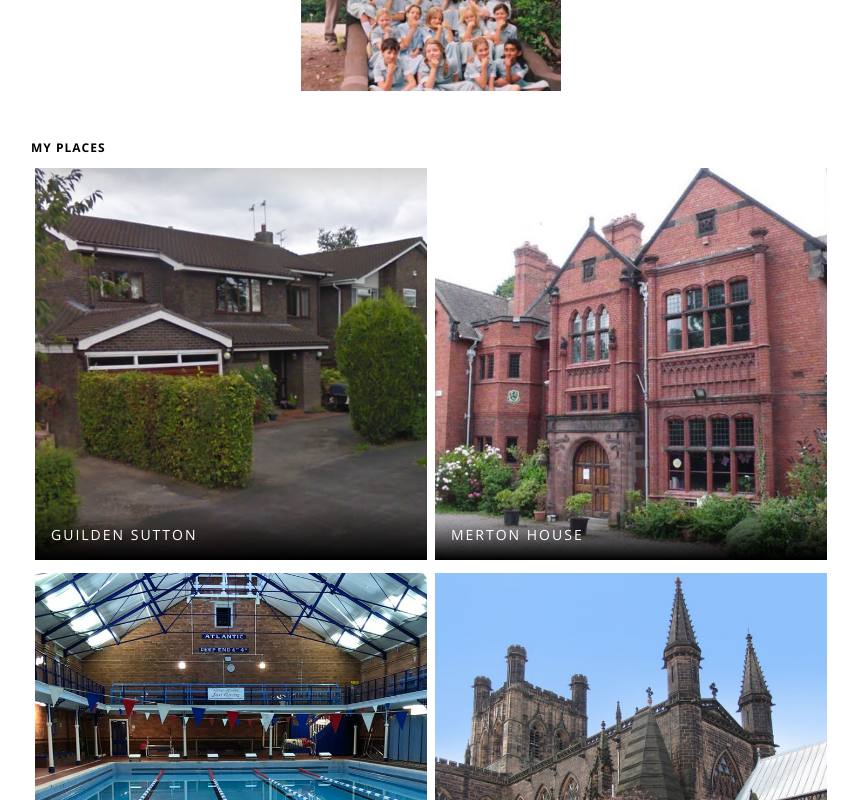
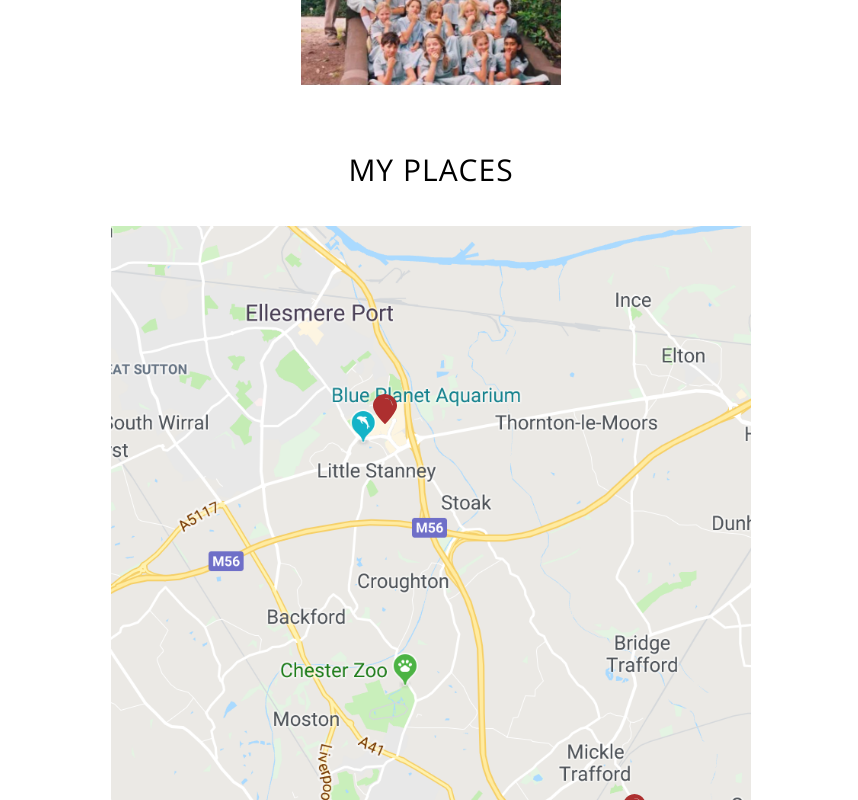
Before and after one commit to oreosryo/chester, a React (Create React App) app: page / in a window 1280 px wide. Shown: the part 980-1780 px from the top of the page, without its empty margins (209-1067 px from the left). Built offline with nearby package versions, Linux system fonts and the light colour scheme.

Commit message:
Added map with location pins

```diff
--- a/src/App.js
+++ b/src/App.js
@@ -4,6 +4,7 @@
 import Header from './components/Header';
 import Modal from './components/Modal';
 import NavMenu from './components/NavMenu';
+import PlaceMap from './components/PlaceMap'
 
 /* data */
 import data from './Data';
@@ -86,7 +87,6 @@
 
     return(
       <div className="place-grid" id="my-places">
-        <h1 className="grid-header">My Places</h1>
         <div className="grid">
           {gridItems}
         </div>
@@ -102,6 +102,7 @@
       <div>
         <NavMenu />
         <Header />
+        <PlaceMap />
         <PlaceGrid />
       </div>
     )
--- /dev/null
+++ b/src/components/GridItem.js
@@ -0,0 +1,60 @@
+import React, { Component } from 'react';
+
+/* modules */
+import Modal from './Modal'
+import ModalContent from './ModalContent';
+import locationPin from '../assets/icons/location-pin.svg'
+
+class GridItem extends Component {
+    constructor(props)
+    {
+      super(props);
+      this.state = {
+        name: null,
+        imgUrl: null,
+        content: null,
+        coordinates: null,
+        isOpen: false
+      }
+    }
+
+    toggleModal = () => {
+      this.setState({
+        isOpen: !this.state.isOpen
+      });
+    }
+
+    render () {
+        let topCoordinate = this.props.coordinates[0] + '%';
+        let leftCoordinate = this.props.coordinates[1] + '%';
+        var gridPointStyle = {
+            top: topCoordinate,
+            left: leftCoordinate
+        }
+
+        return(
+            // this is the squares in the grid that you see which have the names of the places
+            <div className="grid-point" style={gridPointStyle} onClick={this.toggleModal}>
+              <div className="grid-item">
+                <img className="background" src={this.props.imgUrl} alt={this.props.name} />
+                <div className="location">
+                    {this.props.name}
+                </div>
+                <Modal show={this.state.isOpen}
+                    onClose={this.toggleModal}>
+                    <ModalContent
+                    name={this.props.name}
+                    imgUrl={this.props.imgUrl}
+                    content={this.props.content}>
+                    </ModalContent>
+                </Modal>
+              </div>
+              <div>
+                <img className="location-pin" src={locationPin} alt="Location pin"/>
+              </div>
+            </div>
+      )
+    }
+  }
+
+  export default GridItem;
--- a/src/components/Header.js
+++ b/src/components/Header.js
@@ -30,7 +30,7 @@
               </div>
             <div className="sub-section" id="meaning">
               <h1>What this city means to me</h1>
-              I lived here for 3 years (2001-2004). It was filled with lots of travel, life-changing experiences and fond memories. The city has a vibrant history which you can see yourself through all the Roman, Tudor and Victorian architecture.
+              I lived here for 3 years (2001-2004). This time was filled with lots of travel, life-changing experiences and fond memories. The city has a vibrant history which you can see yourself through all the Roman, Tudor and Victorian architecture.
               <div className="description-images">
                 <img src={Merton} alt="Merton House Class"/>
               </div>
--- /dev/null
+++ b/src/components/ModalContent.js
@@ -0,0 +1,21 @@
+import React, { Component } from 'react';
+
+class ModalContent extends Component {
+    render() {
+      return (
+        <div className="modal-content">
+          <div className="image-container">
+            <img src={this.props.imgUrl} alt={this.props.name} />
+          </div>
+            <div className="header">
+              <span className="header-name">{this.props.name}</span>
+            </div>
+            <div className="description">
+              {this.props.content}
+          </div>
+        </div>
+      );
+    }
+  }
+
+  export default ModalContent;
--- a/src/components/NavMenu.js
+++ b/src/components/NavMenu.js
@@ -8,7 +8,7 @@
         return (
             <div className="nav-menu">
                 <div className="menu-item"><a href="#about">About</a></div>
-                <div className="menu-item"><a href="#meaning">What the City Means to Me</a></div>
+                <div className="menu-item"> - <a href="#meaning">What the City Means to Me</a></div>
                 <div className="menu-item"><a href="#my-places">My Places</a></div>
             </div>
         );
--- /dev/null
+++ b/src/components/PlaceGrid2.js
@@ -0,0 +1,33 @@
+import React, { Component } from 'react';
+
+import data from '../Data';
+import GridItem from './GridItem';
+
+class PlaceGrid2 extends Component {
+    render () {
+      let gridItems = [];
+      let gridItemData = data;
+
+      for (var i = 0; i < gridItemData.length; i++) {
+        gridItems.push(
+          <GridItem
+            name={gridItemData[i].name}
+            imgUrl={gridItemData[i].imgUrl}
+            content={gridItemData[i].content}
+            coordinates={gridItemData[i].coordinates}
+            key={i}
+          />);
+      }
+
+
+      return(
+        <div className="place-grid2" id="my-places">
+          <div className="grid">
+            {gridItems}
+          </div>
+        </div>
+      )
+    }
+  }
+
+  export default PlaceGrid2;
--- /dev/null
+++ b/src/components/PlaceMap.js
@@ -0,0 +1,19 @@
+import React, { Component } from 'react';
+import PlaceGrid2 from './PlaceGrid2';
+import map from '../assets/chester-city-map.png';
+
+class PlaceMap extends Component {
+    render () {
+        return (
+            <div style={{maxWidth: '800px', margin: '0 auto'}}>
+                <h1 className="grid-header">My Places</h1>
+                <div className="map-container">
+                    <img className="map" src={map} alt="Chester City Map"/>
+                    <PlaceGrid2 />
+                </div>
+            </div>
+        )
+    }
+}
+
+export default PlaceMap;
--- a/src/css/App.css
+++ b/src/css/App.css
@@ -72,14 +72,22 @@
   text-align: center;
 }
 
+.grid-header {
+  padding: 16px 0;
+  text-align: center;
+  font-size: 30px;
+  font-weight: 300;
+}
+
 .grid-item {
-  width: 392px;
-  height: 392px;
+  width: 200px;
+  height: 200px;
   display: inline-block;
   margin: 4px;
   overflow: hidden;
   position: relative;
   cursor: pointer;
+  z-index: 3;
 }
 
 .grid-item .background {
@@ -88,7 +96,7 @@
   transition: transform .2s;
 }
 
-.grid-item .background:hover {
+.grid-item:hover .background {
   transform: scale(1.1);
 }
 
@@ -101,13 +109,13 @@
   bottom: 0px;
   left: 0px;
   color: #FFF;
-  width: 100%;
   background: -moz-linear-gradient(bottom, rgba(0,0,0,1) 0%, rgba(0,0,0,0) 100%); /* FF3.6-15 */
   background: -webkit-linear-gradient(bottom, rgba(0,0,0,1) 0%,rgba(0,0,0,0) 100%); /* Chrome10-25,Safari5.1-6 */
   background: linear-gradient(to top, rgba(0,0,0,1) 0%,rgba(0,0,0,0) 100%); /* W3C, IE10+, FF16+, Chrome26+, Opera12+, Safari7+ */
   filter: progid:DXImageTransform.Microsoft.gradient( startColorstr='#00000000', endColorstr='#a6000000',GradientType=0 ); /* IE6-9 */
   text-align: left;
   padding: 16px;
+  width: 100%;
 }
 
 /* modal content styles */
@@ -145,8 +153,76 @@
   margin: 16px 16px;
 }
 
+/* map styles */
+.map-container {
+  height: 80vh;
+  width: 80vh;
+  overflow: scroll;
+  margin: 0 auto;
+  position: relative;
+  text-align: center;
+}
+
+.map-container .map {
+  height: auto;
+  width: 100%;
+}
+
+.place-grid2 {
+  position: absolute;
+  top: 0;
+  left: 0;
+  height: 100vh;
+  width: 100%;
+}
+
+.place-grid2 .grid {
+  height: 100%;
+  position: relative;
+}
+
+.map-container .grid-point {
+  position: absolute;
+}
+
+.map-container .grid-item {
+  width: 100px;
+  height: 100px;
+  display: inline-block;
+  margin: 4px;
+  overflow: hidden;
+  position: relative;
+  cursor: pointer;
+  display: none;
+  top: -50px;
+  left: -40px;
+}
+
+.map-container .grid-item .location {
+  font-size: 10px;
+  padding: 8px;
+  width: auto;
+  font-weight: 400;
+}
+
+.location-pin {
+  height: 30px;
+  width: auto;
+  cursor: pointer;
+  display: block;
+}
+
+.grid-point:hover > .grid-item {
+  display: block;
+  transition:t;
+}
+
+.grid-point:hover .location-pin {
+  display: none;
+}
+
 @media screen and (max-height: 1200px) {
   .header-area {
-    padding-top: 36px;
+    padding-top: 30px;
   }
 }
```
Also changed, not shown: src/Data.js (+12 -6 lines), src/assets/chester-city-map.png (added), src/assets/icons/location-pin.svg (added), 18 other files (tests, documents, lock files or other folders).
